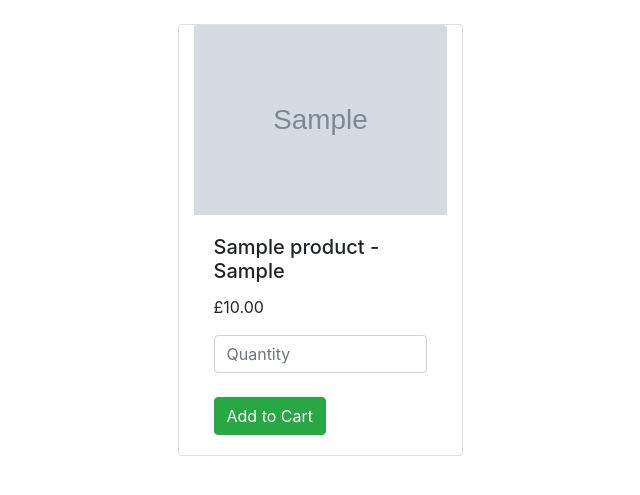
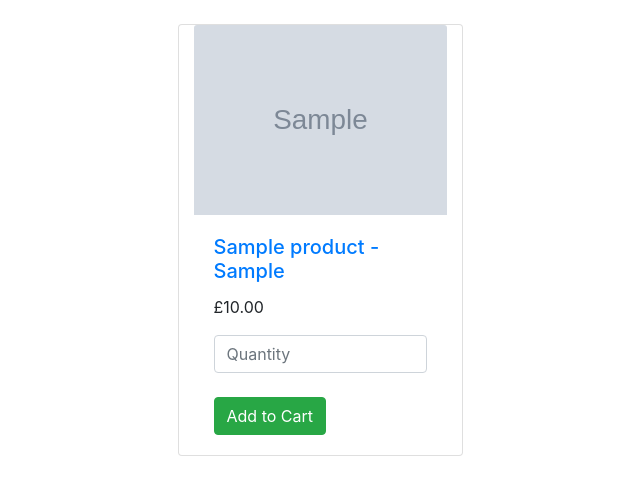
Before and after one commit to SianJade/keto-subscription-box, a Django app: page /all_products/ in a window 1280 px wide. Shown: the part 56-551 px from the top of the page, without its empty margins (320-960 px from the left). Run offline with Django 3.2, Linux system fonts and the light colour scheme; tables that the repository leaves empty hold one stand-in row (values such as "Sample post"); grey boxes marked "Sample" are stand-in pictures; some libraries are stand-ins or nearby versions.

Commit message:
Create anchor tag around product name to allow user to view further product details when clicked

```diff
--- a/all_products/templates/products.html
+++ b/all_products/templates/products.html
@@ -6,7 +6,9 @@
         <div class="card product-cards col-lg-3 col-md-5 mx-auto">
             <img class="card-img-top" src="{{MEDIA_URL}}{{ product.image }}" alt="Product image">
             <div class="card-body">
-                <h5 class="card-title">{{ product.name }} - {{ product.brand }}</h5>
+                <a href="{% url 'view_product' product.id %}">
+                    <h5 class="card-title">{{ product.name }} - {{ product.brand }}</h5>
+                </a>
                 <p class="card-text">£{{ product.price }}</p>
                 <form method="POST" action="{% url 'add_to_cart' product.id 'product' %}">
                     {% csrf_token %}
```
